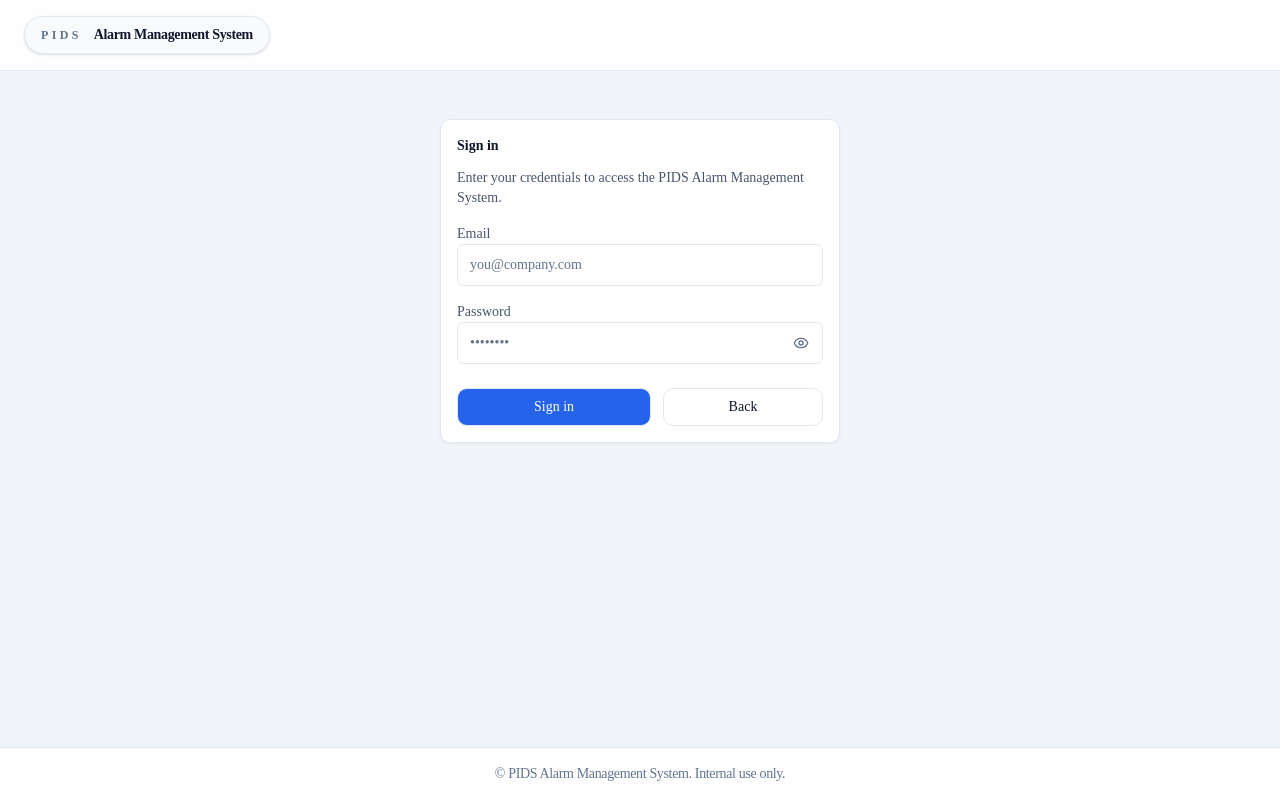
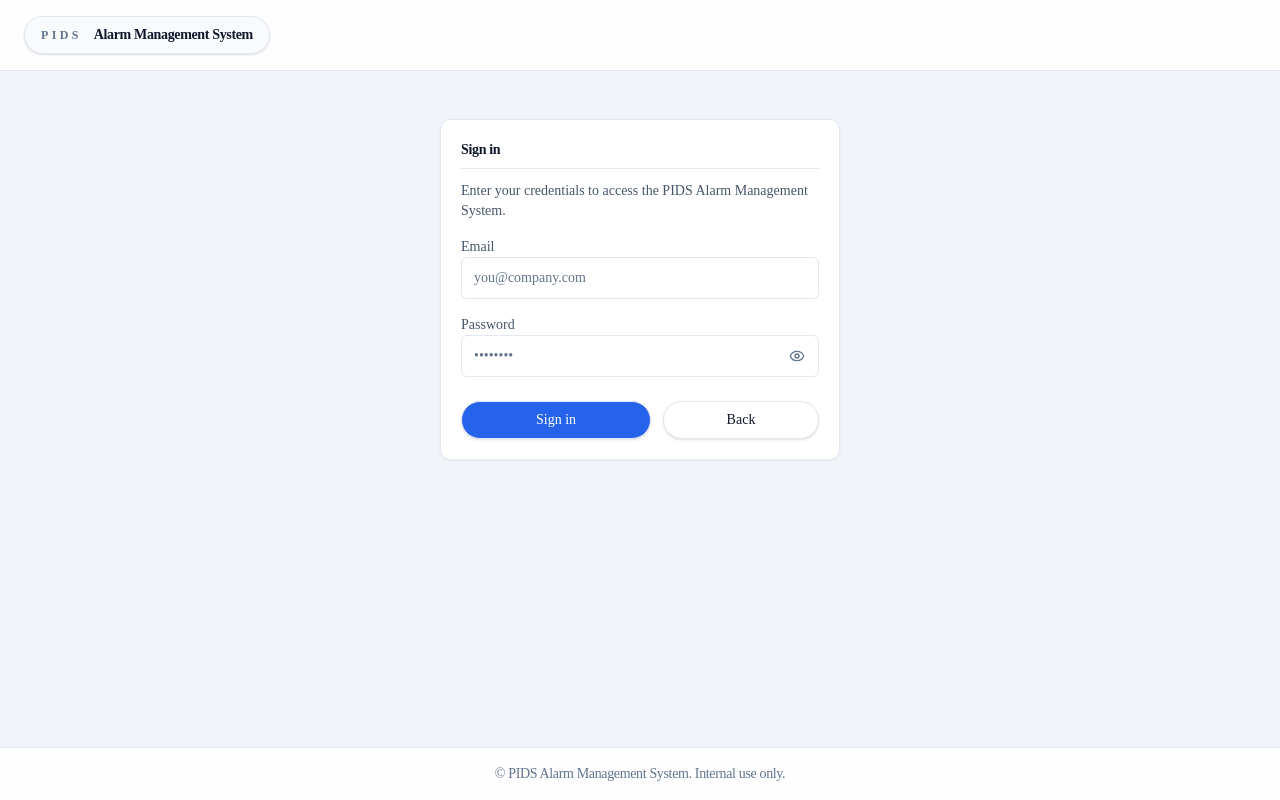
Before and after one commit to dchobarkar/pids-alarm-management-system, a Next.js app: page /auth/signin in a window 1280 px wide. Built offline with nearby package versions, Linux system fonts and the light colour scheme.

Commit message:
style: update design

```diff
--- a/components/layout/DBSidebar.tsx
+++ b/components/layout/DBSidebar.tsx
@@ -3,7 +3,16 @@
 import Link from "next/link";
 import { useSession } from "next-auth/react";
 import { usePathname } from "next/navigation";
-import { X } from "lucide-react";
+import {
+  AlarmClock,
+  CheckCircle2,
+  LayoutDashboard,
+  ListChecks,
+  Map,
+  Route,
+  Users as UsersIcon,
+  X,
+} from "lucide-react";
 
 import { cn } from "@/lib/utils";
 import type { Role } from "@/lib/generated/prisma";
@@ -14,38 +23,42 @@ type DBSidebarProps = {
   onNavigate: () => void;
 };
 
-type NavItem = { label: string; href: string };
+type NavItem = {
+  label: string;
+  href: string;
+  icon: React.ComponentType<React.SVGProps<SVGSVGElement>>;
+};
 
 const SIDEBAR_LINKS_BY_ROLE: Record<Role, NavItem[]> = {
   OPERATOR: [
-    { label: "Dashboard", href: "/operator" },
-    { label: "Alarms", href: "/operator/alarms" },
-    { label: "Reviews", href: "/operator/reviews" },
-    { label: "Users", href: "/operator/users" },
-    { label: "Chainages", href: "/operator/chainages" },
-    { label: "Chainage mapping", href: "/operator/chainage-mapping" },
+    { label: "Dashboard", href: "/operator", icon: LayoutDashboard },
+    { label: "Alarms", href: "/operator/alarms", icon: AlarmClock },
+    { label: "Reviews", href: "/operator/reviews", icon: CheckCircle2 },
+    { label: "Users", href: "/operator/users", icon: UsersIcon },
+    { label: "Chainages", href: "/operator/chainages", icon: Map },
+    { label: "Chainage mapping", href: "/operator/chainage-mapping", icon: Route },
   ],
   SUPERVISOR: [
-    { label: "Dashboard", href: "/supervisor" },
-    { label: "Alarms", href: "/supervisor/alarms" },
+    { label: "Dashboard", href: "/supervisor", icon: LayoutDashboard },
+    { label: "Alarms", href: "/supervisor/alarms", icon: AlarmClock },
   ],
   NIGHT_SUPERVISOR: [
-    { label: "Dashboard", href: "/supervisor" },
-    { label: "Alarms", href: "/supervisor/alarms" },
+    { label: "Dashboard", href: "/supervisor", icon: LayoutDashboard },
+    { label: "Alarms", href: "/supervisor/alarms", icon: AlarmClock },
   ],
   RMP: [
-    { label: "Dashboard", href: "/rmp" },
-    { label: "Alarms", href: "/rmp/alarms" },
-    { label: "Tasks", href: "/rmp/tasks" },
+    { label: "Dashboard", href: "/rmp", icon: LayoutDashboard },
+    { label: "Alarms", href: "/rmp/alarms", icon: AlarmClock },
+    { label: "Tasks", href: "/rmp/tasks", icon: ListChecks },
   ],
   ER: [
-    { label: "Dashboard", href: "/rmp" },
-    { label: "Alarms", href: "/rmp/alarms" },
-    { label: "Tasks", href: "/rmp/tasks" },
+    { label: "Dashboard", href: "/rmp", icon: LayoutDashboard },
+    { label: "Alarms", href: "/rmp/alarms", icon: AlarmClock },
+    { label: "Tasks", href: "/rmp/tasks", icon: ListChecks },
   ],
   QRV_SUPERVISOR: [
-    { label: "Dashboard", href: "/qrv" },
-    { label: "Alarms", href: "/qrv/alarms" },
+    { label: "Dashboard", href: "/qrv", icon: LayoutDashboard },
+    { label: "Alarms", href: "/qrv/alarms", icon: AlarmClock },
   ],
 };
 
@@ -109,21 +122,32 @@ const DBSidebar = ({ open, onClose, onNavigate }: DBSidebarProps) => {
           </button>
         </div>
         <nav className="flex flex-col space-y-1 p-4">
-          {navItems.map((item) => (
+          {navItems.map((item) => {
+            const Icon = item.icon;
+            const active = pathname === item.href;
+            return (
               <Link
                 key={item.href}
                 href={item.href}
                 onClick={onNavigate}
                 className={cn(
-                "rounded-md px-4 py-2 text-sm",
-                pathname === item.href
+                  "flex items-center gap-2 rounded-md px-3 py-2 text-sm transition-colors",
+                  active
                     ? "bg-(--bg-elevated) text-(--brand-primary) font-medium"
                     : "text-(--text-secondary) hover:bg-(--bg-elevated) hover:text-(--text-primary)",
                 )}
               >
-              {item.label}
+                <Icon
+                  className={cn(
+                    "h-4 w-4 shrink-0",
+                    active && "text-(--brand-primary)",
+                  )}
+                  aria-hidden
+                />
+                <span className="truncate">{item.label}</span>
               </Link>
-          ))}
+            );
+          })}
         </nav>
       </aside>
     </>
--- a/components/ui/Button.tsx
+++ b/components/ui/Button.tsx
@@ -1,4 +1,5 @@
 import { ButtonHTMLAttributes } from "react";
+import { Loader2 } from "lucide-react";
 
 import { cn } from "@/lib/utils";
 
@@ -18,16 +19,16 @@ const Button = ({
   ...props
 }: ButtonProps) => {
   const base =
-    "inline-flex items-center justify-center gap-2 px-4 py-2 text-sm font-medium rounded-md transition border";
+    "inline-flex items-center justify-center gap-2 rounded-full px-4 py-2 text-sm font-medium transition shadow-sm border";
   const variants: Record<Variant, string> = {
     primary:
-      "bg-[var(--brand-primary)] text-white border-transparent hover:opacity-90",
+      "bg-[var(--brand-primary)] text-white border-transparent hover:bg-[var(--brand-secondary)] focus-visible:outline-none focus-visible:ring-2 focus-visible:ring-[var(--brand-primary)] focus-visible:ring-offset-2 focus-visible:ring-offset-[var(--bg-app)]",
     secondary:
-      "bg-[var(--bg-surface)] text-[var(--text-primary)] border-[var(--border-default)] hover:bg-[var(--bg-card)]",
+      "bg-[var(--bg-surface)] text-[var(--text-primary)] border-[var(--border-default)] hover:bg-[var(--bg-card)] focus-visible:outline-none focus-visible:ring-2 focus-visible:ring-[var(--border-default)] focus-visible:ring-offset-2 focus-visible:ring-offset-[var(--bg-app)]",
     danger:
-      "bg-[var(--alarm-critical)] text-white border-transparent hover:opacity-90",
+      "bg-[var(--alarm-critical)] text-white border-transparent hover:bg-[#991b1b] focus-visible:outline-none focus-visible:ring-2 focus-visible:ring-[var(--alarm-critical)] focus-visible:ring-offset-2 focus-visible:ring-offset-[var(--bg-app)]",
     ghost:
-      "bg-transparent text-[var(--text-secondary)] border-transparent hover:bg-[var(--bg-surface)]",
+      "bg-transparent text-[var(--text-secondary)] border-transparent hover:bg-[var(--bg-surface)] focus-visible:outline-none focus-visible:ring-2 focus-visible:ring-[var(--border-default)] focus-visible:ring-offset-2 focus-visible:ring-offset-[var(--bg-app)]",
   };
 
   return (
@@ -35,13 +36,19 @@ const Button = ({
       className={cn(
         base,
         variants[variant],
-        disabled && "opacity-50 cursor-not-allowed",
+        (disabled || loading) && "opacity-60 cursor-not-allowed",
         className,
       )}
       disabled={disabled || loading}
       {...props}
     >
-      {loading && <span className="animate-spin text-xs">⏳</span>}
+      {loading && (
+        <Loader2
+          className="h-4 w-4 animate-spin text-current"
+          strokeWidth={1.75}
+          aria-hidden
+        />
+      )}
       {children}
     </button>
   );
--- a/components/ui/Card.tsx
+++ b/components/ui/Card.tsx
@@ -9,20 +9,20 @@ interface CardProps {
 
 const Card = ({ title, action, children, className }: CardProps) => {
   return (
-    <div className={cn("card p-4", className)}>
+    <section className={cn("card p-4 sm:p-5 bg-linear-to-b from-(--bg-card) to-(--bg-elevated)", className)}>
       {(title || action) && (
-        <div className="flex items-center justify-between mb-3">
+        <header className="mb-3 flex items-center justify-between gap-3 border-b border-(--border-default)/70 pb-2">
           {title && (
-            <h3 className="text-sm font-semibold text-(--text-primary)">
+            <h3 className="text-sm font-semibold tracking-tight text-(--text-primary)">
               {title}
             </h3>
           )}
           {action}
-        </div>
+        </header>
       )}
 
-      <div className="text-sm">{children}</div>
-    </div>
+      <div className="text-sm text-(--text-secondary)">{children}</div>
+    </section>
   );
 };
 
```
Lines whose indentation alone changed are shown as unchanged.
